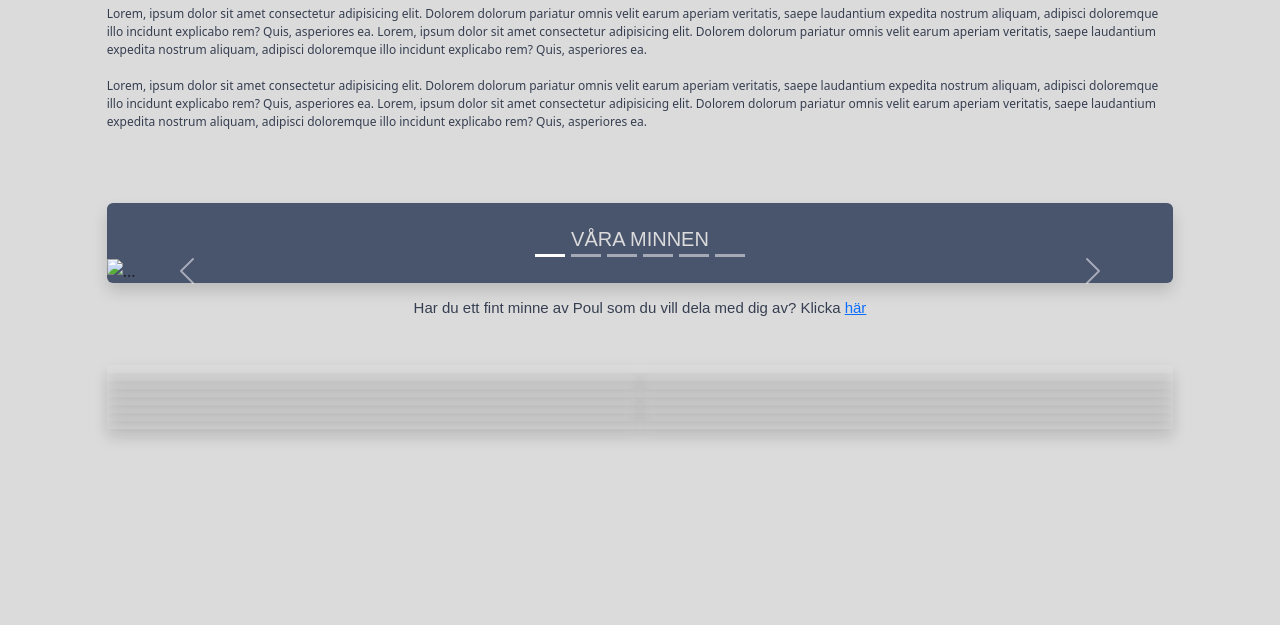
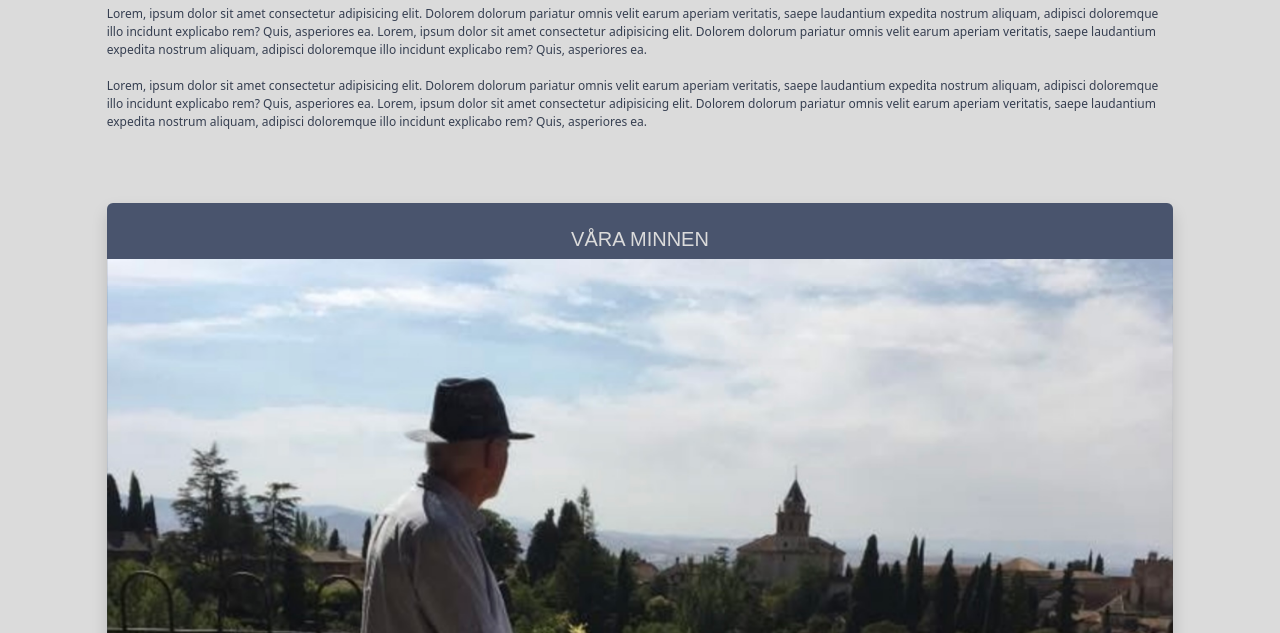
Before and after one commit to lukassho/Farfars-minnessida, a plain HTML site: page poul.html in a window 1280 px wide. Shown: the part 167-800 px from the top of the page. Drawn offline with nearby package versions, Linux system fonts and the light colour scheme; a web font is replaced by a local one.

Commit message:
bilder fixade

```diff
--- a/poul.html
+++ b/poul.html
@@ -48,22 +48,22 @@
                     </div>
                     <div class="carousel-inner">
                       <div class="carousel-item active">
-                        <img src="/img (kopia)/IMG_0832.jpg" class="d-block w-100" alt="...">
+                        <img src="IMG_0832.jpg" class="d-block w-100" alt="...">
                       </div>
                       <div class="carousel-item">
-                        <img src="/img (kopia)/IMG_0834.jpg" class="d-block w-100" alt="...">
+                        <img src="IMG_0834.jpg" class="d-block w-100" alt="...">
                       </div>
                       <div class="carousel-item">
-                        <img src="/img (kopia)/IMG_0836.jpg" class="d-block w-100" alt="...">
+                        <img src="IMG_0836.jpg" class="d-block w-100" alt="...">
                       </div>
                       <div class="carousel-item">
-                        <img src="/img (kopia)/IMG_0836.jpg" class="d-block w-100" alt="...">
+                        <img src="IMG_0836.jpg" class="d-block w-100" alt="...">
                       </div>
                       <div class="carousel-item">
-                        <img src="/img (kopia)/IMG_0836.jpg" class="d-block w-100" alt="...">
+                        <img src="IMG_0836.jpg" class="d-block w-100" alt="...">
                       </div>
                       <div class="carousel-item">
-                        <img src="/img (kopia)/IMG_0836.jpg" class="d-block w-100" alt="...">
+                        <img src="IMG_0836.jpg" class="d-block w-100" alt="...">
                       </div>
                     </div>
                     <button class="carousel-control-prev" type="button" data-bs-target="#carouselExampleIndicators" data-bs-slide="prev">
@@ -84,19 +84,19 @@
             </div>
         </section>
         <section class="col-10 mt-5 mb-5 pb-5 offset-1 grid row">
-            <img class="col-12 p-1 shadow fade-in" src="/img (kopia)/IMG_0844.jpg" alt="">
-            <img class="col-6 p-1 shadow fade-in" src="/img (kopia)/IMG_0832.jpg" alt="">
-            <img class="col-6 p-1 shadow fade-in" src="/img (kopia)/IMG_0833.jpg" alt="">
-            <img class="col-6 p-1 shadow fade-in" src="/img (kopia)/IMG_0834.jpg" alt="">
-            <img class="col-6 p-1 shadow fade-in" src="/img (kopia)/IMG_0835.jpg" alt="">
-            <img class="col-12 p-1 shadow fade-in" src="/img (kopia)/IMG_0840.jpg" alt="">
-            <img class="col-6 p-1 shadow fade-in" src="/img (kopia)/IMG_0837.jpg" alt="">
-            <img class="col-6 p-1 shadow fade-in" src="/img (kopia)/IMG_0838.jpg" alt="">
-            <img class="col-6 p-1 shadow fade-in" src="/img (kopia)/IMG_0839.jpg" alt="">
-            <img class="col-6 p-1 shadow fade-in" src="/img (kopia)/IMG_0836.jpg" alt="">
-            <img class="col-6 p-1 shadow fade-in" src="/img (kopia)/IMG_0843.jpg" alt="">
-            <img class="col-6 p-1 shadow fade-in" src="/img (kopia)/IMG_0842.jpg" alt="">
-            <img class="col-12 p-1 shadow fade-in" src="/img (kopia)/IMG_0841.jpg" alt="">
+            <img class="col-12 p-1 shadow fade-in" src="IMG_0844.jpg" alt="">
+            <img class="col-6 p-1 shadow fade-in" src="IMG_0832.jpg" alt="">
+            <img class="col-6 p-1 shadow fade-in" src="IMG_0833.jpg" alt="">
+            <img class="col-6 p-1 shadow fade-in" src="IMG_0834.jpg" alt="">
+            <img class="col-6 p-1 shadow fade-in" src="IMG_0835.jpg" alt="">
+            <img class="col-12 p-1 shadow fade-in" src="IMG_0840.jpg" alt="">
+            <img class="col-6 p-1 shadow fade-in" src="IMG_0837.jpg" alt="">
+            <img class="col-6 p-1 shadow fade-in" src="IMG_0838.jpg" alt="">
+            <img class="col-6 p-1 shadow fade-in" src="IMG_0839.jpg" alt="">
+            <img class="col-6 p-1 shadow fade-in" src="IMG_0836.jpg" alt="">
+            <img class="col-6 p-1 shadow fade-in" src="IMG_0843.jpg" alt="">
+            <img class="col-6 p-1 shadow fade-in" src="IMG_0842.jpg" alt="">
+            <img class="col-12 p-1 shadow fade-in" src="IMG_0841.jpg" alt="">
         </section>
     </main>
     <script src="script.js"></script>
```
Also changed, not shown: index.html (+7 -7 lines).
